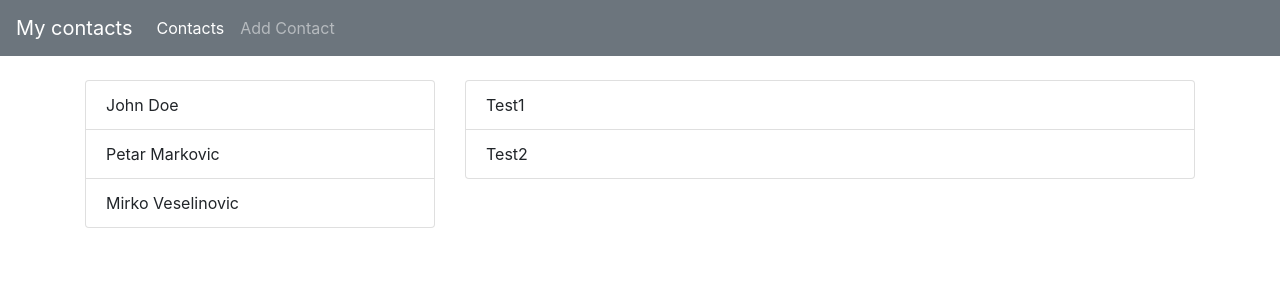
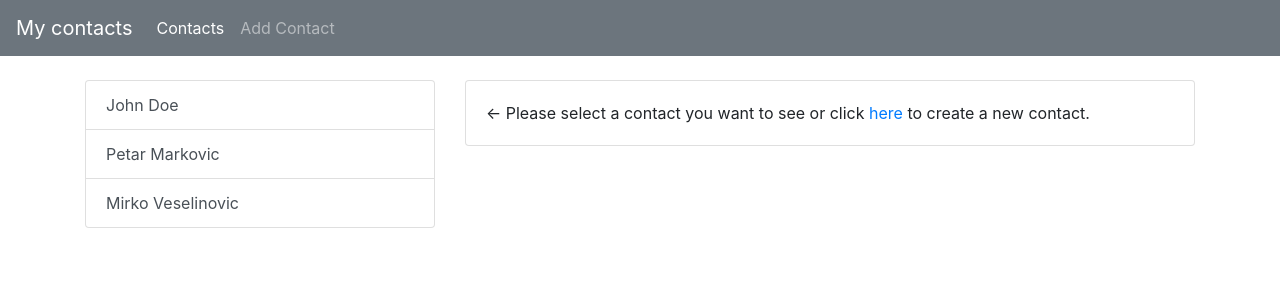
Before and after one commit to dekisa94/contactsTest, a Vue app: page /contacts#/contacts in a window 1280 px wide. Shown: the top 300 px of the page. Built offline with nearby package versions, Linux system fonts and the light colour scheme.

Commit message:
Show contact

```diff
--- a/public/index.html
+++ b/public/index.html
@@ -7,6 +7,7 @@
     <link rel="shortcut icon" href="<%= webpackConfig.output.publicPath %>favicon.ico">
     <title>contactsTest</title>
     <link rel="stylesheet" href="https://stackpath.bootstrapcdn.com/bootstrap/4.1.0/css/bootstrap.min.css" integrity="sha384-9gVQ4dYFwwWSjIDZnLEWnxCjeSWFphJiwGPXr1jddIhOegiu1FwO5qRGvFXOdJZ4" crossorigin="anonymous">
+    <link rel="stylesheet" href="https://use.fontawesome.com/releases/v5.0.12/css/all.css" integrity="sha384-G0fIWCsCzJIMAVNQPfjH08cyYaUtMwjJwqiRKxxE/rx96Uroj1BtIQ6MLJuheaO9" crossorigin="anonymous">
   </head>
   <body>
     <noscript>
--- a/src/components/ContactDetails.vue
+++ b/src/components/ContactDetails.vue
@@ -1,12 +1,18 @@
 <template>
-  <ul class="list-group">
-      <li class="list-group-item">Test1</li>
-      <li class="list-group-item">Test2</li>
-  </ul>
+  <div class="card">
+    <ul class="list-group list-group-flush" v-if="contact">
+        <li class="list-group-item"><i class="fas fa-user fa-fw"></i>{{ contact.name }}</li>
+        <li class="list-group-item"><i class="fas fa-envelope fa-fw"></i>{{ contact.email }}</li>
+        <li class="list-group-item"><i class="fas fa-phone fa-fw"></i>{{ contact.number }}</li>
+    </ul>
+    <div class="card-body" v-else>
+      &larr; Please select a contact you want to see or click <router-link to="/add-contact">here</router-link> to create a new contact.
+    </div>
+  </div>
 </template>
 
 <script>
 export default {
-
+  props:['contact']
 }
 </script>
--- a/src/components/ContactList.vue
+++ b/src/components/ContactList.vue
@@ -1,13 +1,16 @@
 <template>
-  <ul class="list-group">
-      <li
+  <div class="list-group">
+      <router-link
+      class="list-group-item list-group-item-action"
+      tag="button"
+      :to="{ name: 'contact-details', params: { id: contact.id }}"
+      exact-active-class="active"
       v-for="(contact, key) in contacts"
       :key="key"
-      class="list-group-item"
       >
       {{contact.name}}
-      </li>
-  </ul>
+      </router-link>
+  </div>
 </template>
 
 <script>
--- a/src/components/NavBar.vue
+++ b/src/components/NavBar.vue
@@ -1,14 +1,14 @@
 <template>
   <div>
     <nav class="navbar navbar-expand-lg navbar-dark bg-secondary">
-      <router-link class="navbar-brand" to="contacts">My contacts</router-link>
+      <router-link class="navbar-brand" to="/contacts">My contacts</router-link>
       <button class="navbar-toggler" type="button" data-toggle="collapse" data-target="#navbarNavAltMarkup" aria-controls="navbarNavAltMarkup" aria-expanded="false" aria-label="Toggle navigation">
         <span class="navbar-toggler-icon"></span>
       </button>
       <div class="collapse navbar-collapse" id="navbarNavAltMarkup">
         <div class="navbar-nav">
-          <router-link class="nav-item nav-link active" to="contacts">Contacts</router-link>
-          <router-link class="nav-item nav-link" to="add-contact">Add Contact</router-link>
+          <router-link class="nav-item nav-link active" to="/contacts">Contacts</router-link>
+          <router-link class="nav-item nav-link" to="/add-contact">Add Contact</router-link>
         </div>
       </div>
     </nav>
--- a/src/pages/Contacts.vue
+++ b/src/pages/Contacts.vue
@@ -5,7 +5,7 @@
             <contact-list :contacts="contacts" />
           </div>
           <div class="col-8">
-            <contact-details />
+            <contact-details :contact="routeContact" />
           </div>
       </div>
   </div>
@@ -22,10 +22,15 @@
     data(){
         return{
             contacts: [
-                { name: 'John Doe' },
-                { name: 'Petar Markovic' },
-                { name: 'Mirko Veselinovic' }
+                { id: 1, name: 'John Doe', email: 'doe.joe@example.com', number: '0080-256958' },
+                { id: 2, name: 'Petar Markovic', email: 'petarnjeguspetar@example.com', number: '0080-258966' },
+                { id: 3, name: 'Mirko Veselinovic', email: 'mirkoviks@example.com', number: '0080-589965' }
             ]
+        }
+    },
+    computed:{
+        routeContact(){
+            return this.contacts.find(contact => contact.id == this.$route.params.id)
         }
     }
 
```
Also changed, not shown: src/main.js (+5 -3 lines).
